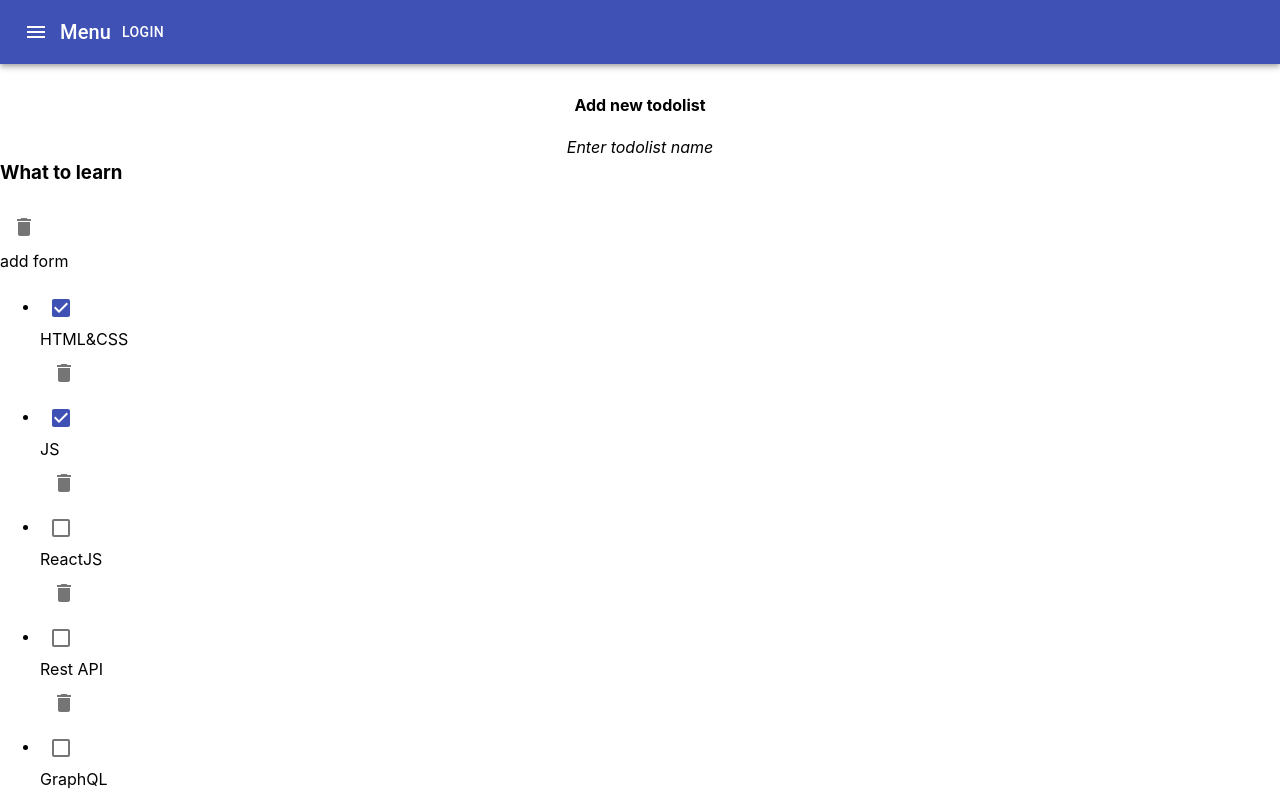
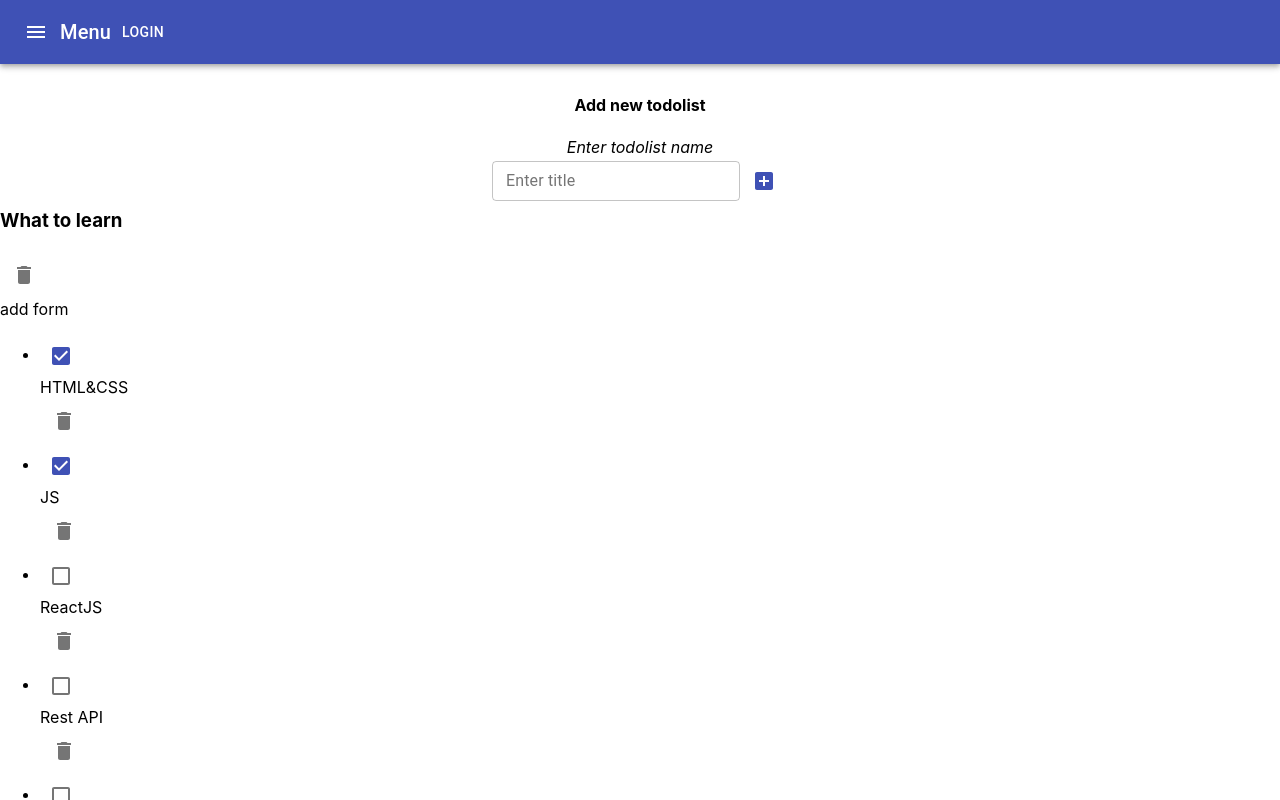
Before and after one commit to iForced/todoList, a React (Create React App) app: page / in a window 1280 px wide. Shown: the top 800 px of the page. Built offline with nearby package versions, Linux system fonts and the light colour scheme.

Commit message:
make add todolist form

```diff
--- a/src/App.tsx
+++ b/src/App.tsx
@@ -1,9 +1,18 @@
-import React from "react";
+import React, {ChangeEvent} from "react";
 import {AppBar, Button, Container, Grid, IconButton, Paper, Toolbar, Typography} from "@material-ui/core";
 import {Menu} from "@material-ui/icons";
 import {TodoListContainer} from "./TodoListWithRedux/components/TodoList/TodoListContainer";
+import {AddItemForm} from "./TodoListWithRedux/components/AddItemForm/AddItemForm";
+import {useDispatch} from "react-redux";
+import {addTodoList} from "./TodoListWithRedux/store/todoListReducer";
 
 export const App = () => {
+    const dispatch = useDispatch()
+
+    const onAddTodoList = (text: string) => {
+        dispatch(addTodoList(text))
+    }
+
     return (
         <>
             <AppBar position={"static"}>
@@ -21,7 +30,7 @@ export const App = () => {
                 <Grid container style={{padding: "10px"}} alignItems={"center"} direction={"column"}>
                     <h4>Add new todolist</h4>
                     <i>Enter todolist name</i>
-
+                    <AddItemForm addItem={onAddTodoList} />
                 </Grid>
                 <Grid container spacing={3} justifyContent={"center"}>
 
--- /dev/null
+++ b/src/TodoListWithRedux/components/AddItemForm/AddItemForm.tsx
@@ -0,0 +1,59 @@
+import s from "../../../MyTodoList/components/AddItemForm/AddItemForm.module.css";
+import {IconButton, TextField} from "@material-ui/core";
+import {AddBox} from "@material-ui/icons";
+import React, {useState} from "react";
+import {useDispatch} from "react-redux";
+
+type PropsType ={
+    addItem: (text: string) => void
+}
+
+export const AddItemForm: React.FC<PropsType> = (props) => {
+
+    const {addItem} = props
+
+    const [inputValue, setInputValue] = useState<string>('')
+    const [error, setError] = useState<string>('')
+
+    const onEnterPress = (e: React.KeyboardEvent<HTMLInputElement>) => {
+        e.key === 'Enter' ? onAdd() : setError('Введите текст')
+    }
+
+    const onInputChange = (e: React.ChangeEvent<HTMLInputElement>) => {
+        setError('')
+        const newInputValue = e.currentTarget.value
+        setInputValue(newInputValue)
+    }
+
+    const onAdd = () => {
+        if (inputValue.trim()) {
+            addItem(inputValue.trim())
+            setInputValue('')
+        } else {
+            setError('Введите текст')
+        }
+    }
+
+    return (
+        <>
+            <div className={s.add_task}>
+                <TextField
+                    variant={"outlined"}
+                    value={inputValue}
+                    onChange={onInputChange}
+                    onKeyPress={onEnterPress}
+                    error={!!error}
+                    label={"Enter title"}
+                    helperText={error}
+                    size={"small"}
+                />
+                <IconButton
+                    onClick={onAdd}
+                    color={"primary"}
+                >
+                    <AddBox />
+                </IconButton>
+            </div>
+        </>
+    )
+}
--- a/src/TodoListWithRedux/components/Task/TaskContainer.tsx
+++ b/src/TodoListWithRedux/components/Task/TaskContainer.tsx
@@ -6,6 +6,8 @@ import {selectTasksState} from "../../store/selectors";
 import {changeTaskStatus, changeTaskTitle, removeTask} from "../../store/tasksReducer";
 
 export const TaskContainer = (props: { todoListID: string }) => {
+
+    const {todoListID} = props
 
     const dispatch = useDispatch<Dispatch>()
     const {tasks} = useSelector(selectTasksState)
@@ -17,12 +19,12 @@ export const TaskContainer = (props: { todoListID: string }) => {
         dispatch(removeTask(todoListID, taskID))
     }
 
-    const taskElement = tasks[props.todoListID].map(t => {
+    const taskElement = tasks[todoListID].map(t => {
         const onTaskTitleChange = (e: ChangeEvent<HTMLInputElement>) => {
-            dispatch(changeTaskTitle(props.todoListID, t.id, e.currentTarget.value))
+            dispatch(changeTaskTitle(todoListID, t.id, e.currentTarget.value))
         }
         return <Task key={t.id}
-                     todoListID={props.todoListID}
+                     todoListID={todoListID}
                      taskID={t.id}
                      title={t.title}
                      isDone={t.isDone}
--- a/src/TodoListWithRedux/components/TodoList/TodoList.tsx
+++ b/src/TodoListWithRedux/components/TodoList/TodoList.tsx
@@ -10,7 +10,6 @@ type PropsType = {
     todoListID: string
     title: string
     filter: FilterType
-    onAddList: (todoListTitle: string) => void
     onRemoveList: (todoListID: string) => void
     onChangeTodoListTitle: (e: ChangeEvent<HTMLInputElement>) => void
     onChangeTodoListFilter: (todoListID: string, newFilter: FilterType) => void
@@ -18,7 +17,7 @@ type PropsType = {
 
 export const TodoList: React.FC<PropsType> = (props) => {
 
-    const {todoListID, title, filter, onAddList, onRemoveList, onChangeTodoListTitle, onChangeTodoListFilter} = props
+    const {todoListID, title, filter, onRemoveList, onChangeTodoListTitle, onChangeTodoListFilter} = props
 
     return (
         <div className={s.todo}>
--- a/src/TodoListWithRedux/components/TodoList/TodoListContainer.tsx
+++ b/src/TodoListWithRedux/components/TodoList/TodoListContainer.tsx
@@ -4,7 +4,6 @@ import {useDispatch, useSelector} from 'react-redux'
 import {TodoList} from "./TodoList";
 import {selectTodolistsState} from "../../store/selectors";
 import {
-    addTodoList,
     changeTodoListFilter,
     changeTodoListTitle,
     FilterType,
@@ -16,9 +15,6 @@ export const TodoListContainer = () => {
     const dispatch = useDispatch<Dispatch>()
     const {todoLists} = useSelector(selectTodolistsState)
 
-    const onAddList = (todoListTitle: string) => {
-        dispatch(addTodoList(todoListTitle))
-    }
     const onRemoveList = (todoListID: string) => {
         dispatch(removeTodoList(todoListID))
     }
@@ -34,7 +30,6 @@ export const TodoListContainer = () => {
                          todoListID={tl.id}
                          title={tl.title}
                          filter={tl.filter}
-                         onAddList={onAddList}
                          onRemoveList={onRemoveList}
                          onChangeTodoListTitle={onChangeTodoListTitle}
                          onChangeTodoListFilter={onChangeTodoListFilter}
```
Also changed, not shown: src/TodoListWithRedux/components/EditableTextField/EditableTextField.tsx (+0 -8 lines).
